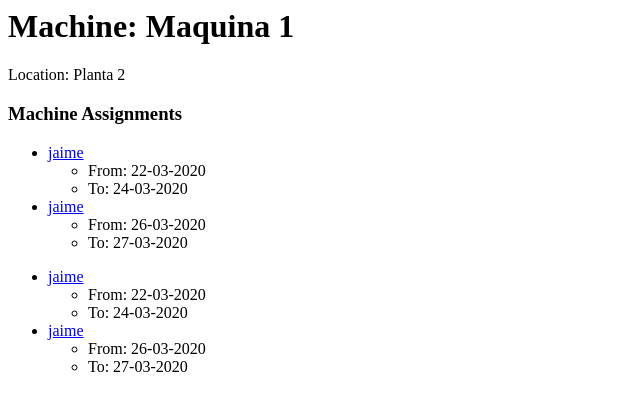
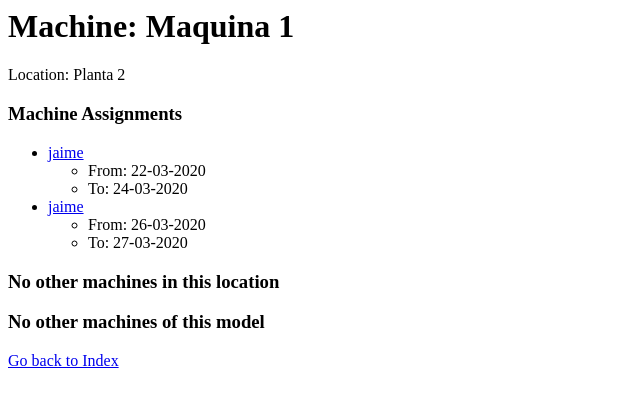
Before and after one commit to JayRod12/covidRes, a Django app: page /resourceManager/machine/2/ in a window 1280 px wide. Shown: the top 411 px of the page, without its empty margins (0-640 px from the left). Run offline with Django 3.2, Linux system fonts and the light colour scheme; data comes from the database, SQL or seed files in the repository.

Commit message:
Index view

```diff
--- a/resourceManager/templates/resourceManager/machine_detail.html
+++ b/resourceManager/templates/resourceManager/machine_detail.html
@@ -6,22 +6,37 @@
 <h3>Machine Assignments</h3>
 <ul>
 {% for ma in machine.machineassignment_set.all %}
-	<li><a href="{% url 'reso
-		urceManager:patient_detail' ma.patient.id %}">{{ ma.patient.name }}</a></li>
+	<li><a href="{% url 'resourceManager:patient_detail' ma.patient.id %}">{{ ma.patient.name }}</a></li>
 	<ul>
 		<li>From: {{ma.start_date|date:'d-m-Y'}}</li>
 		<li>To: {{ma.end_date|date:'d-m-Y'}}</li>
 	</ul>
 {% endfor %}
 </ul>
-
+{% if loc_machines|length > 0 %}
+<h3>Other machines in this location</h3>
 <ul>
-{% for ma in machine.machineassignment_set.all %}
-	<li><a href="{% url 'reso
-		urceManager:patient_detail' ma.patient.id %}">{{ ma.patient.name }}</a></li>
-	<ul>
-		<li>From: {{ma.start_date|date:'d-m-Y'}}</li>
-		<li>To: {{ma.end_date|date:'d-m-Y'}}</li>
-	</ul>
+{% for m in loc_machines %}
+	<li><a href="{% url 'resourceManager:machine_detail' m.id %}">{{ m.model }}</a></li>
 {% endfor %}
 </ul>
+{% else %}
+<h3>No other machines in this location</h3>
+
+{% endif %}
+
+{% if model_machines|length > 0 %}
+
+<h3>Other machines of this model</h3>
+<ul>
+{% for m in model_machines %}
+	<li><a href="{% url 'resourceManager:machine_detail' m.id %}">{{ m.model }}</a></li>
+{% endfor %}
+</ul>
+{% else %}
+<h3>No other machines of this model</h3>
+
+{% endif %}
+
+
+<a href="{% url 'resourceManager:index' %}">Go back to Index</a>
--- a/resourceManager/templates/resourceManager/patient_detail.html
+++ b/resourceManager/templates/resourceManager/patient_detail.html
@@ -10,3 +10,5 @@
 	</ul>
 {% endfor %}
 </ul>
+
+<a href="{% url 'resourceManager:index' %}">Go back to Index</a>
--- a/resourceManager/views.py
+++ b/resourceManager/views.py
@@ -13,11 +13,11 @@ from django.http import HttpResponse
 
 def index(request):
 	latest_registered_patients = Patient.objects.order_by('-admission_date')[:10]
-	output = ", ".join([p.name for p in latest_registered_patients])
-
+	machines = Machine.objects.all()
 	template = loader.get_template('resourceManager/index.html')
 	context = {
 		'latest_registered_patients': latest_registered_patients,
+		'machines': machines,
 	}
 	return render(request, 'resourceManager/index.html', context)
 
@@ -40,5 +40,13 @@ def machine_detail(request, machine_id):
 		machine = Machine.objects.get(pk=machine_id)
 	except Patient.DoesNotExist:
 		raise Http404("Machine does not exist")
-	loc_machines = Machine.objects.filter(location=machine.location)
-	return render(request, 'resourceManager/machine_detail.html', {'machine' : machine, 'loc_machines': loc_machines})
+	loc_machines = Machine.objects.filter(location=machine.location).exclude(id=machine_id)
+	model_machines = Machine.objects.filter(model=machine.model).exclude(id=machine_id)
+	return render(
+		request,
+		'resourceManager/machine_detail.html',
+		{
+			'machine' : machine,
+			'loc_machines': loc_machines,
+			'model_machines': model_machines,
+		})
```
Also changed, not shown: resourceManager/templates/resourceManager/index.html (+18 -0 lines).
